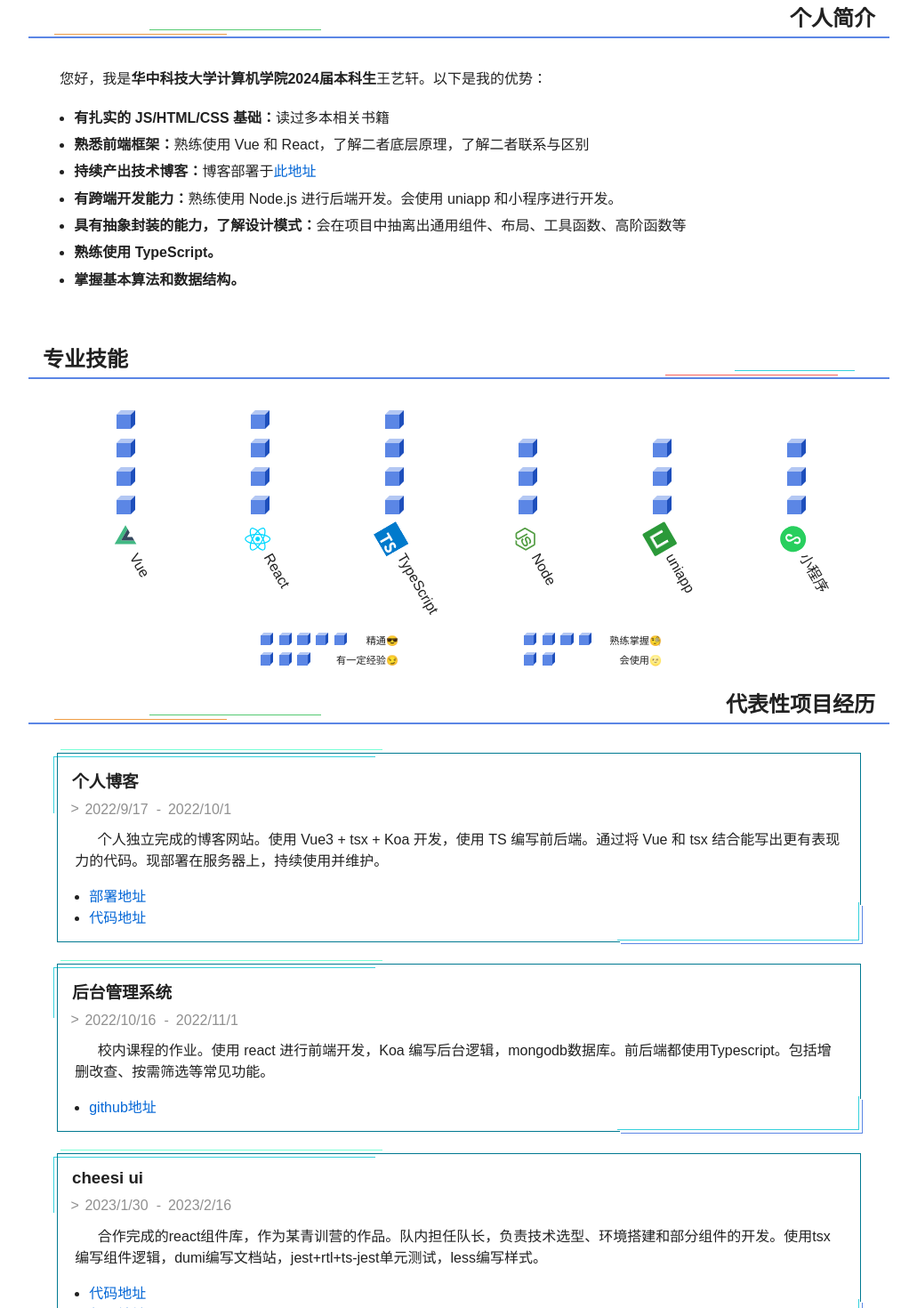
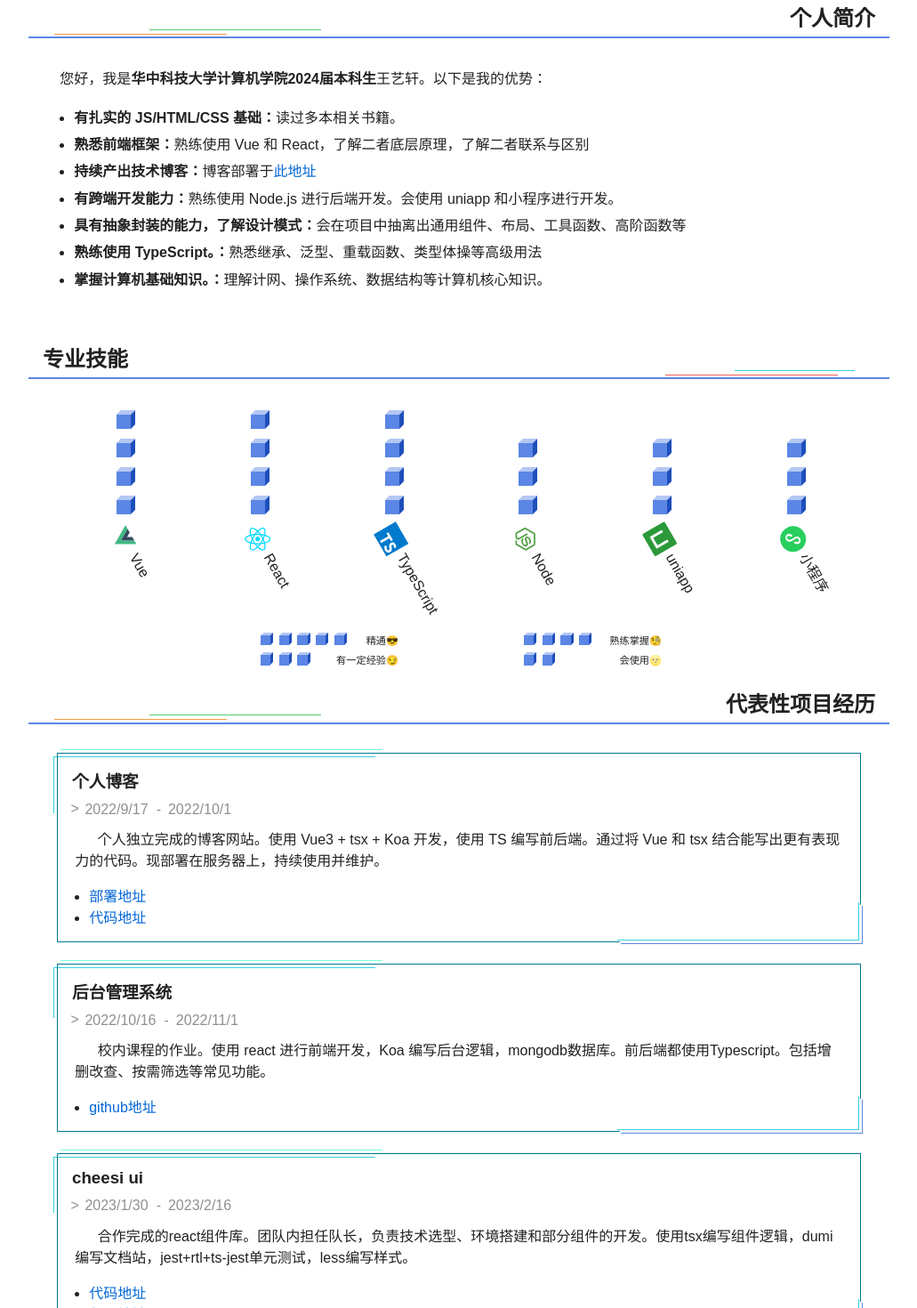
Before and after one commit to wyx-20021015/resume, a React (Vite) app: page / in a window 1280 px wide. Shown: the part 380-1850 px from the top of the page at 89% size, without its empty margins (124-1155 px from the left). Built offline with nearby package versions, Linux system fonts and the light colour scheme.

Commit message:
个人特点描述更改

```diff
--- a/src/static/experiences.js
+++ b/src/static/experiences.js
@@ -14,7 +14,7 @@ const experiences = [
     from: '2023/1/30',
     to: '2023/2/16',
     description:
-      '合作完成的react组件库，作为某青训营的作品。队内担任队长，负责技术选型、环境搭建和部分组件的开发。使用tsx编写组件逻辑，dumi编写文档站，jest+rtl+ts-jest单元测试，less编写样式。',
+      '合作完成的react组件库。团队内担任队长，负责技术选型、环境搭建和部分组件的开发。使用tsx编写组件逻辑，dumi编写文档站，jest+rtl+ts-jest单元测试，less编写样式。',
     links: [
       {
         name: '代码地址',
--- a/src/static/summaries.js
+++ b/src/static/summaries.js
@@ -8,7 +8,7 @@
 const summaries = [
   {
     brief: '有扎实的 JS/HTML/CSS 基础',
-    detail: '读过多本相关书籍'
+    detail: '读过多本相关书籍。'
   },
   {
     brief: '熟悉前端框架',
@@ -28,10 +28,12 @@ const summaries = [
     detail: '会在项目中抽离出通用组件、布局、工具函数、高阶函数等'
   },
   {
-    brief: '熟练使用 TypeScript'
+    brief: '熟练使用 TypeScript。',
+    detail: '熟悉继承、泛型、重载函数、类型体操等高级用法'
   },
   {
-    brief: '掌握基本算法和数据结构'
+    brief: '掌握计算机基础知识。',
+    detail: '理解计网、操作系统、数据结构等计算机核心知识。'
   }
 ]
 
```
